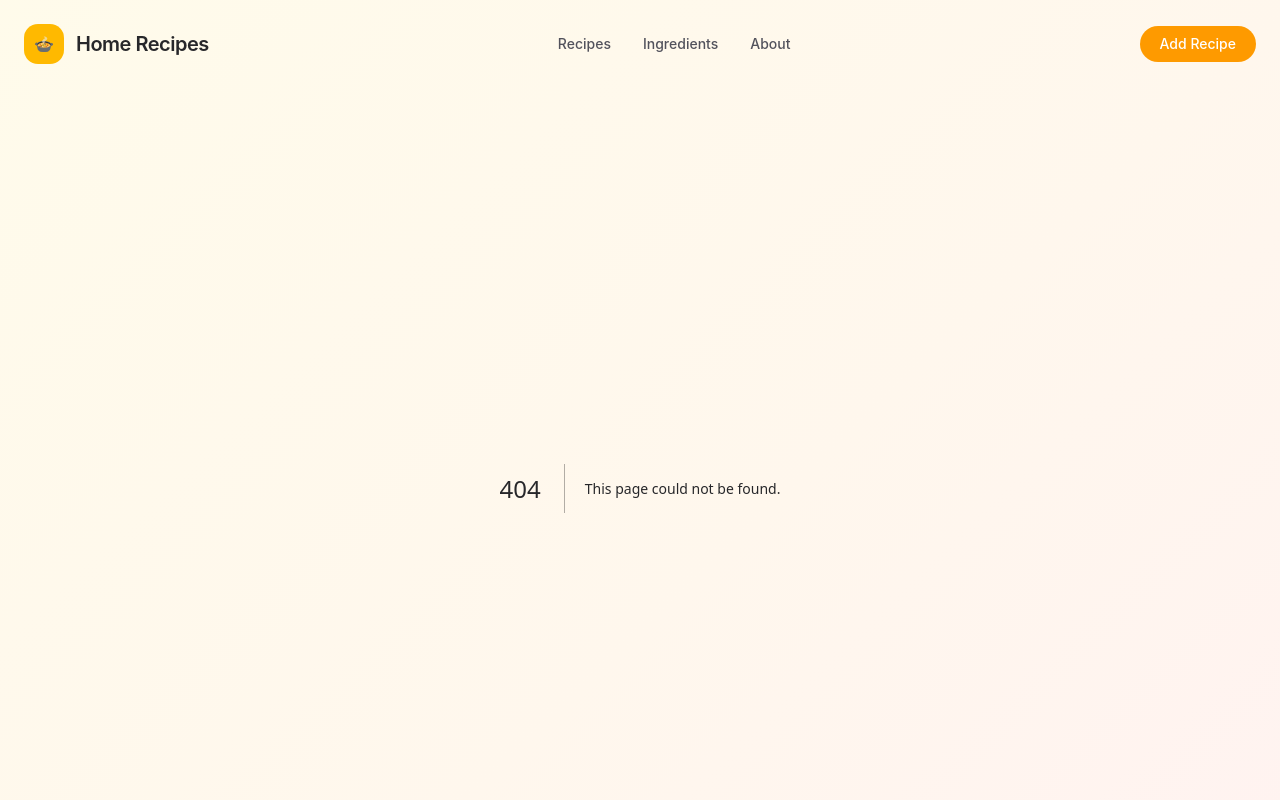
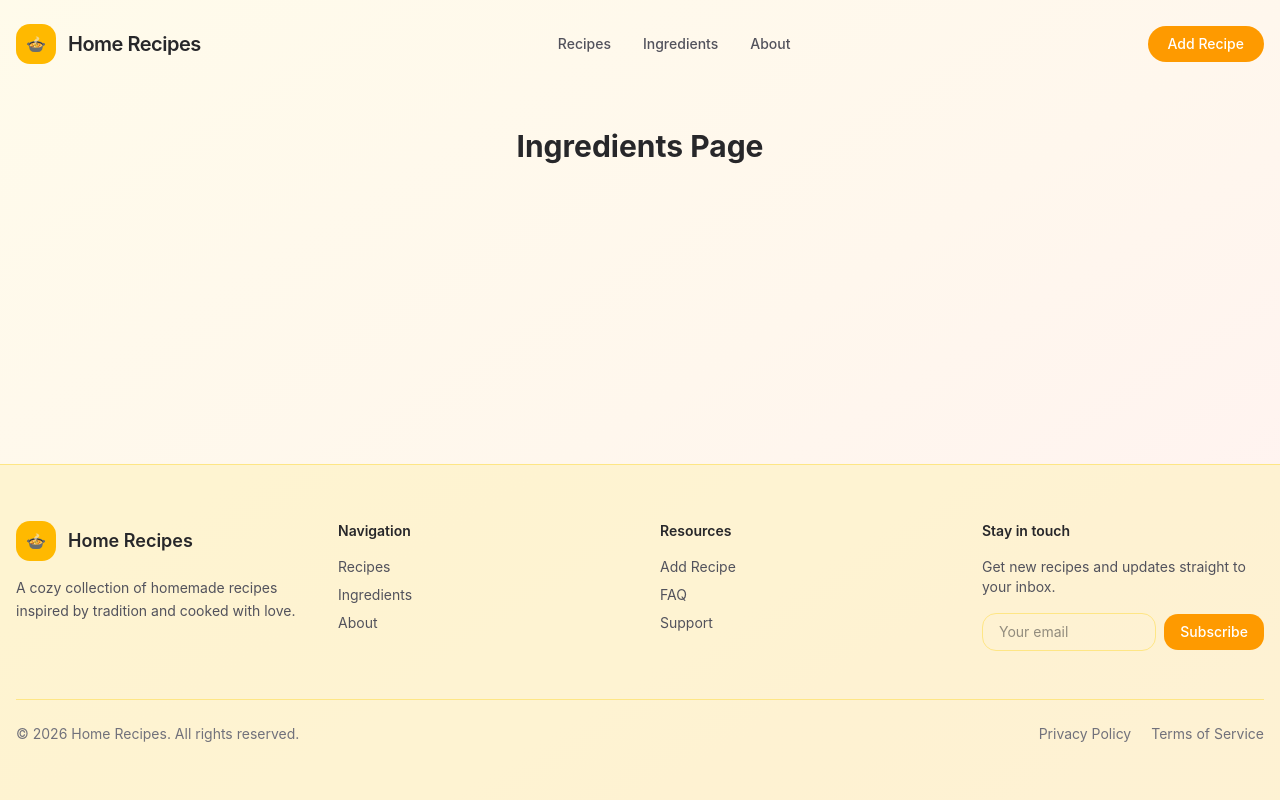
Before and after one commit to seriiserii825/next-tatar-food, a Next.js app: page /ingredients in a window 1280 px wide. Before the commit this address had no page. Shown: the top 800 px of the page. Built offline with nearby package versions, Linux system fonts and the light colour scheme.

Commit message:
feat: header components

```diff
--- /dev/null
+++ b/src/app/about/page.tsx
@@ -0,0 +1,3 @@
+export default function Page() {
+  return <h1 className="text-3xl font-bold text-center mt-10">About</h1>;
+}
--- /dev/null
+++ b/src/app/components/UI/AddRecipeBtn.tsx
@@ -0,0 +1,7 @@
+export default function AddRecipeBtn() {
+  return (
+    <button className="rounded-full bg-amber-500 px-5 py-2 text-sm font-medium text-white hover:bg-amber-600 transition">
+      Add Recipe
+    </button>
+  );
+}
--- a/src/app/components/UI/footer.tsx
+++ b/src/app/components/UI/Footer.tsx
@@ -1,7 +1,7 @@
-export default function footer() {
+export default function Footer() {
   return (
     <footer className="bg-amber-100/70 border-t border-amber-200">
-      <div className="max-w-7xl mx-auto px-6 py-14">
+      <div className="container py-14">
         <div className="grid gap-10 md:grid-cols-4">
           <div>
             <div className="flex items-center gap-3">
--- /dev/null
+++ b/src/app/components/UI/Header.tsx
@@ -0,0 +1,17 @@
+import AddRecipeBtn from "./AddRecipeBtn";
+import Logo from "./Logo";
+import Menu from "./Menu";
+
+export default function Header() {
+  return (
+    <header>
+      <div className="container">
+        <div className="w-full mx-auto py-6 flex items-center justify-between">
+          <Logo />
+          <Menu />
+          <AddRecipeBtn />
+        </div>
+      </div>
+    </header>
+  );
+}
--- /dev/null
+++ b/src/app/components/UI/Logo.tsx
@@ -0,0 +1,12 @@
+import Link from "next/link";
+
+export default function Logo() {
+  return (
+    <Link href="/" className="flex items-center gap-3">
+      <div className="w-10 h-10 rounded-xl bg-amber-400 flex items-center justify-center text-white font-bold">
+        🍲
+      </div>
+      <span className="text-xl font-semibold tracking-tight">Home Recipes</span>
+    </Link>
+  );
+}
--- /dev/null
+++ b/src/app/components/UI/Menu.tsx
@@ -0,0 +1,23 @@
+import Link from "next/link";
+
+export default function Menu() {
+  interface ILink {
+    name: string;
+    href: string;
+  }
+  const links: ILink[] = [
+    { name: "Recipes", href: "/" },
+    { name: "Ingredients", href: "/ingredients" },
+    { name: "About", href: "/about" },
+  ];
+
+  return (
+    <nav className="hidden md:flex gap-8 text-sm font-medium text-zinc-600">
+      {links.map((link, index) => (
+        <Link href={link.href} key={index} className="hover:text-amber-600 transition">
+          {link.name}
+        </Link>
+      ))}
+    </nav>
+  );
+}
--- a/src/app/components/UI/header.tsx
+++ /dev/null
@@ -1,28 +0,0 @@
-export default function header() {
-  return (
-    <header className="max-w-7xl mx-auto px-6 py-6 flex items-center justify-between">
-      <div className="flex items-center gap-3">
-        <div className="w-10 h-10 rounded-xl bg-amber-400 flex items-center justify-center text-white font-bold">
-          🍲
-        </div>
-        <span className="text-xl font-semibold tracking-tight">Home Recipes</span>
-      </div>
-
-      <nav className="hidden md:flex gap-8 text-sm font-medium text-zinc-600">
-        <a href="#" className="hover:text-amber-600 transition">
-          Recipes
-        </a>
-        <a href="#" className="hover:text-amber-600 transition">
-          Ingredients
-        </a>
-        <a href="#" className="hover:text-amber-600 transition">
-          About
-        </a>
-      </nav>
-
-      <button className="rounded-full bg-amber-500 px-5 py-2 text-sm font-medium text-white hover:bg-amber-600 transition">
-        Add Recipe
-      </button>
-    </header>
-  );
-}
--- a/src/app/globals.css
+++ b/src/app/globals.css
@@ -123,4 +123,7 @@
   body {
     @apply bg-background text-foreground;
   }
+  .container {
+    @apply mx-auto px-4;
+  }
 }
--- /dev/null
+++ b/src/app/ingredients/page.tsx
@@ -0,0 +1,3 @@
+export default function Page() {
+  return <h1 className="text-3xl font-bold text-center mt-10">Ingredients Page</h1>;
+}
--- a/src/app/layout.tsx
+++ b/src/app/layout.tsx
@@ -1,7 +1,7 @@
 import type { Metadata } from "next";
 import { Geist, Geist_Mono } from "next/font/google";
-import Footer from "@/components/UI/footer";
-import Header from "@/components/UI/header";
+import Footer from "@/components/UI/Footer";
+import Header from "@/components/UI/Header";
 import "@/globals.css";
 
 const geistSans = Geist({
@@ -28,9 +28,9 @@ export default function RootLayout({
   return (
     <html lang="en">
       <body className={`${geistSans.variable} ${geistMono.variable} antialiased`}>
-        <div className="min-h-screen bg-gradient-to-br from-amber-50 via-orange-50 to-rose-50 text-zinc-800">
+        <div className="min-h-screen flex justify-between flex-col bg-gradient-to-br from-amber-50 via-orange-50 to-rose-50 text-zinc-800">
           <Header />
-          {children}
+          <div className="flex-1">{children}</div>
           <Footer />
         </div>
       </body>
```
